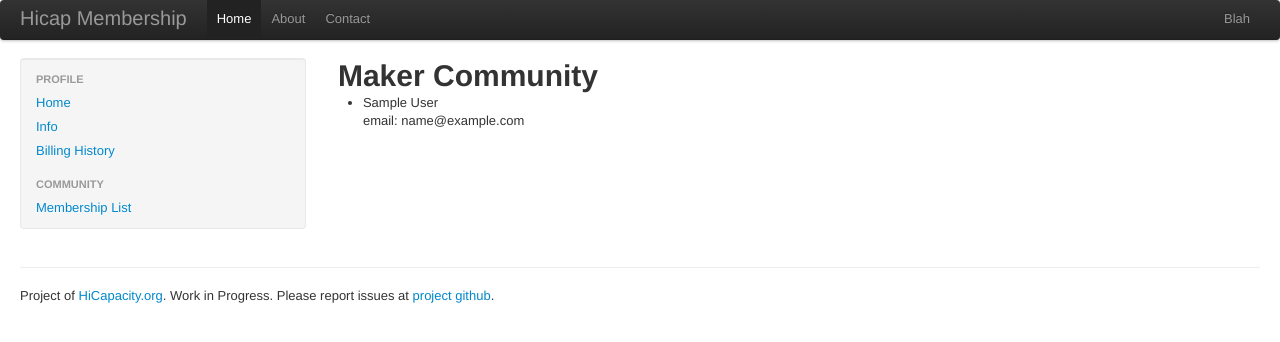
After one commit to hicapacity/HackerspaceMembership, a Django app: template hicap/hicap/templates/membership/community.html in a window 1280 px wide. The commit adds this page. Shown: the top 342 px of the page. Run offline with Django 3.2, Linux system fonts and the light colour scheme; the template is opened without the code that fills it: most values are stand-ins (such as "Sample title", 1, 10 or a date in 2020); some libraries are stand-ins or nearby versions.

Commit message:
now showing list of members

```diff
--- /dev/null
+++ b/hicap/hicap/templates/membership/community.html
@@ -0,0 +1,15 @@
+{% extends "page.html" %}
+{% block body_content %}
+<h1>Maker Community</h1>
+<ul>
+{% for maker in makers %}
+	<li>
+		{{ maker.first_name }} {{ maker.last_name }}<br>
+		email: {{maker.email}}
+	</li>
+{% endfor %}
+</ul>
+{% endblock body_content %}
+{% block sidebar_content %}
+	{% include "membership/sidebar.html" %}
+{% endblock sidebar_content %}
--- a/hicap/hicap/templates/membership/sidebar.html
+++ b/hicap/hicap/templates/membership/sidebar.html
@@ -1,4 +1,4 @@
-	<li class="nav-header">Sidebar</li>
+	<li class="nav-header">Profile</li>
 	<li>
 		{% if here == 'login' %}
 			Home
@@ -20,3 +20,11 @@
 			<a href="{% url maker_billing %}">Billing History</a>
 		{% endif %}
 	</li>
+	<li class="nav-header">Community</li>
+	<li>
+		{% if here == 'community' %}
+			Membership List
+		{% else %}
+			<a href="{% url maker_community %}">Membership List</a>
+		{% endif %}
+	</li>
--- a/hicap/hicap/urls.py
+++ b/hicap/hicap/urls.py
@@ -11,6 +11,7 @@ urlpatterns = patterns('',
 		url(r'^maker/panel/$', MemberView.panel, name='maker_panel'),
 		url(r'^maker/profile/$', MemberView.profile, name='maker_profile'),
 		url(r'^maker/billing/$', MemberView.billing, name='maker_billing'),
+		url(r'^maker/community/$', MemberView.community, name='maker_community'),
 		url(r'^admin/membership/report/', admin_member_report),
 		url(r'^admin/membership/report_ajax/', admin_member_report_ajax),
 		url(r'^admin/payment/report_ajax/', admin_payment_report_ajax),
```
Also changed, not shown: hicap/hicap/membership/views.py (+11 -0 lines).
